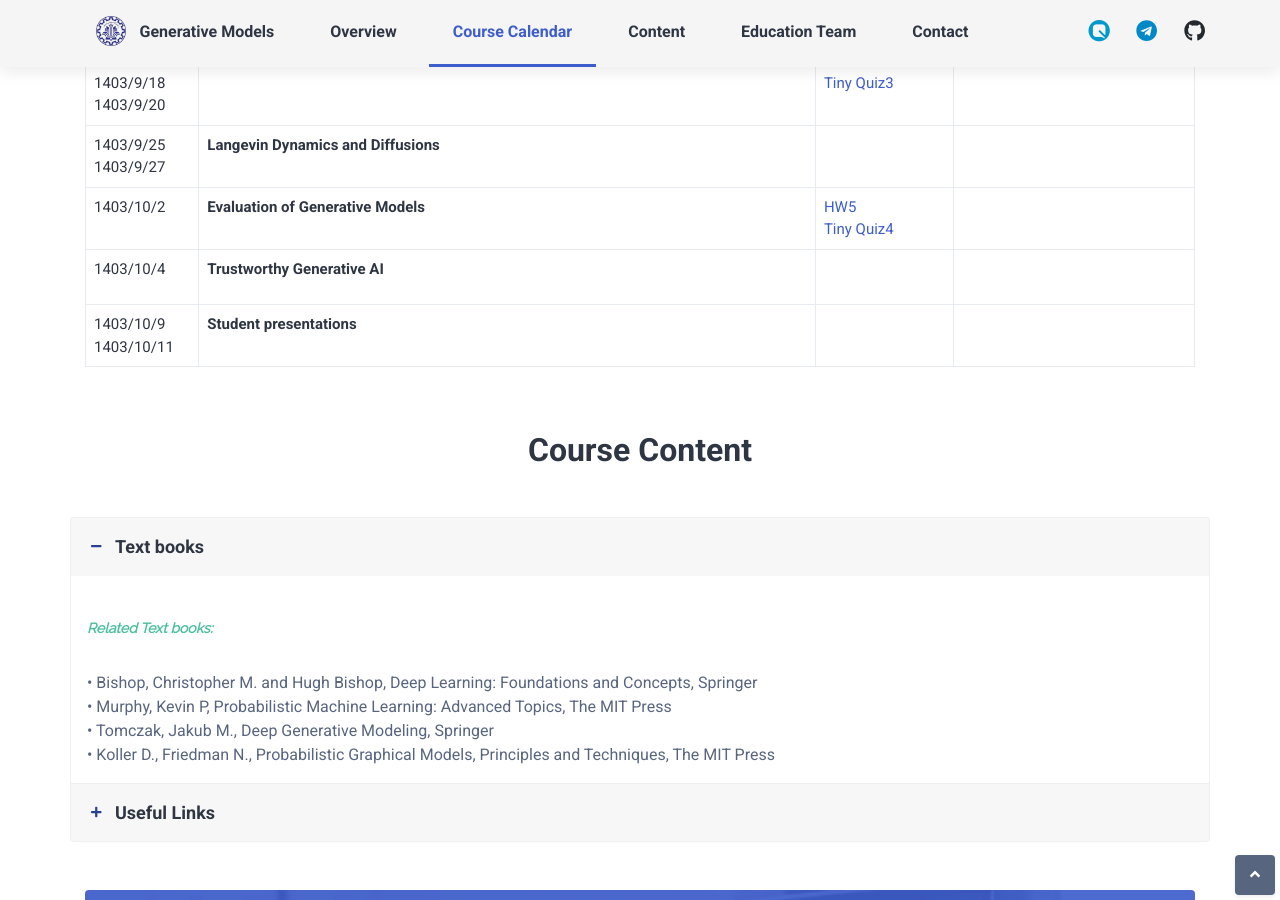
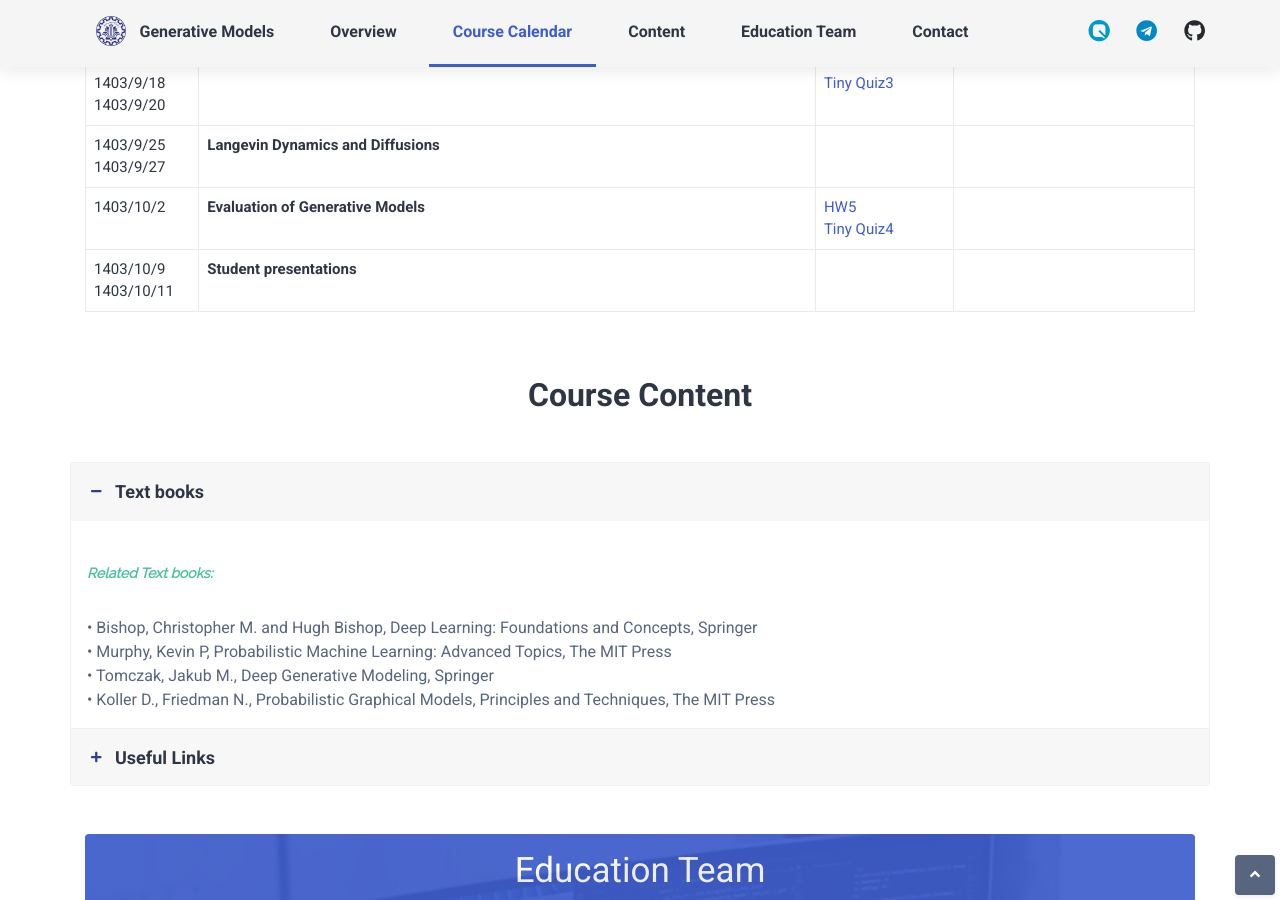
Before and after one commit to Sharif-CS-GenerativeModels/Sharif-CS-GenerativeModels.github.io, a Jekyll site: the page built from index.html, in a window 1280 px wide and 900 px high, scrolled down 2187 px. Built offline with Jekyll 4.4.1, drawn with Linux system fonts in a browser that asks for light colours; some web fonts are replaced; comment, search, counter and statistics services are not loaded.

Commit message:
Update calendar.yml

```diff
--- a/_data/calendar.yml
+++ b/_data/calendar.yml
@@ -234,15 +234,6 @@
   color: ""
 
 - date:
-    - 1403/10/4
-  subjects:
-    - title: "**Trustworthy Generative AI**"
-      link: ""
-  assignment: []
-  sections: []
-  color: ""
-
-- date:
     - 1403/10/9
     - 1403/10/11
   subjects:
```
